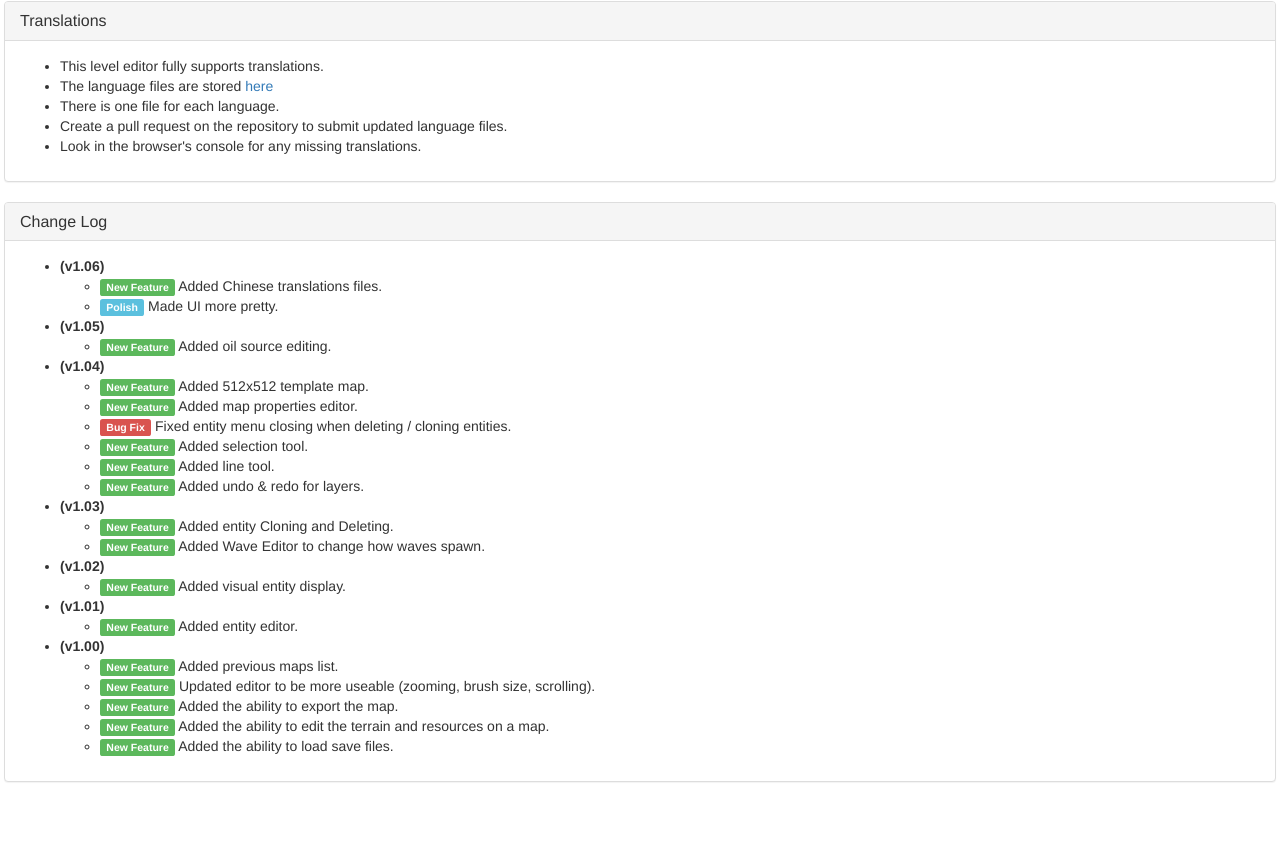
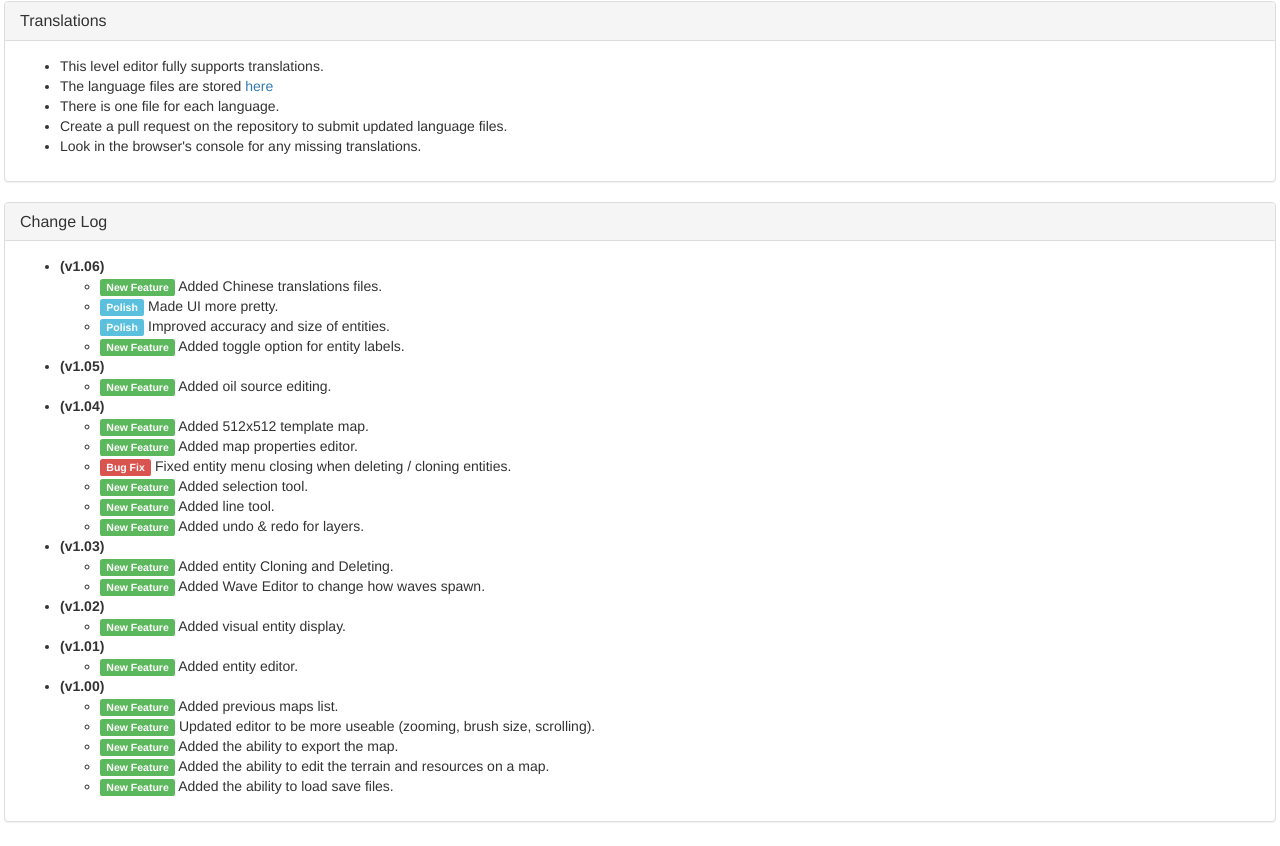
Before and after one commit to ash47/TheyAreBillionsModKit, a plain HTML site: page MapEditorHtml/index.html in a window 1280 px wide. Shown: the part 1280-2126 px from the top of the page. Before the commit the page ends 2086 px from the top, so only its background shows below. Drawn offline with Linux system fonts and the light colour scheme; no server answers.

Commit message:
updated change logs

```diff
--- a/MapEditorHtml/index.html
+++ b/MapEditorHtml/index.html
@@ -351,6 +351,18 @@
 									<span class="label label-info" data-translate="trPolish">Polish</span>
 									<span data-translate="trChangeLogBody_106_02">
 										Made UI more pretty.
+									</span>
+								</li>
+								<li>
+									<span class="label label-info" data-translate="trPolish">Polish</span>
+									<span data-translate="trChangeLogBody_106_03">
+										Improved accuracy and size of entities.
+									</span>
+								</li>
+								<li>
+									<span class="label label-success" data-translate="trNewFeature">New Feature</span>
+									<span data-translate="trChangeLogBody_106_04">
+										Added toggle option for entity labels.
 									</span>
 								</li>
 							</ul>
--- a/MapEditorHtml/translations/lang-en.json
+++ b/MapEditorHtml/translations/lang-en.json
@@ -178,6 +178,8 @@
 
 	"trChangeLogBody_106_01": "Added Chinese translations files.",
 	"trChangeLogBody_106_02": "Made UI more pretty.",
+	"trChangeLogBody_106_03": "Improved accuracy and size of entities.",
+	"trChangeLogBody_106_04": "Added toggle option for entity labels.",
 
 	"trChangeLogBody_105_01": "Added oil source editing.",
 
--- a/MapEditorHtml/translations/lang-zh.json
+++ b/MapEditorHtml/translations/lang-zh.json
@@ -181,6 +181,8 @@
 
 	"trChangeLogBody_106_01": "增加了中文翻译文件.",
 	"trChangeLogBody_106_02": "使UI更漂亮.",
+	"trChangeLogBody_106_03": "提高了实体的准确性和大小.",
+	"trChangeLogBody_106_04": "添加了实体标签的切换选项.",
 
 	"trChangeLogHeader": "更新记录",
 	"trChangeLogBody_105_01": "添加油源编辑.",
```
